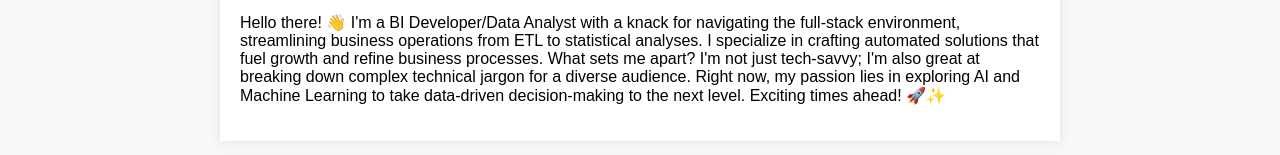
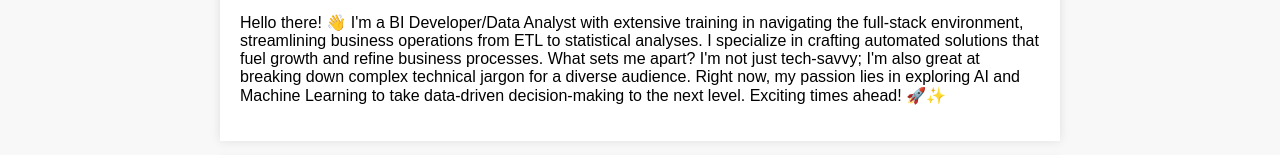
Before and after one commit to kimkukhwa/mywebsite, a plain HTML site: page docs/index.html in a window 1280 px wide. Shown: the part 399-554 px from the top of the page. Drawn offline with Linux system fonts and the light colour scheme.

Commit message:
Update index.html

```diff
--- a/docs/index.html
+++ b/docs/index.html
@@ -78,7 +78,7 @@
             <img src="my-profile-picture.jpg" alt="KukHwa" class="profile-picture">
         </div>
         <p>
-            Hello there! 👋 I'm a BI Developer/Data Analyst with a knack for navigating the full-stack environment, streamlining business operations from ETL to statistical analyses. I specialize in crafting automated solutions that fuel growth and refine business processes. What sets me apart? I'm not just tech-savvy; I'm also great at breaking down complex technical jargon for a diverse audience. Right now, my passion lies in exploring AI and Machine Learning to take data-driven decision-making to the next level. Exciting times ahead! 🚀✨
+            Hello there! 👋 I'm a BI Developer/Data Analyst with extensive training in navigating the full-stack environment, streamlining business operations from ETL to statistical analyses. I specialize in crafting automated solutions that fuel growth and refine business processes. What sets me apart? I'm not just tech-savvy; I'm also great at breaking down complex technical jargon for a diverse audience. Right now, my passion lies in exploring AI and Machine Learning to take data-driven decision-making to the next level. Exciting times ahead! 🚀✨
         </p>
     </div>
 
```
